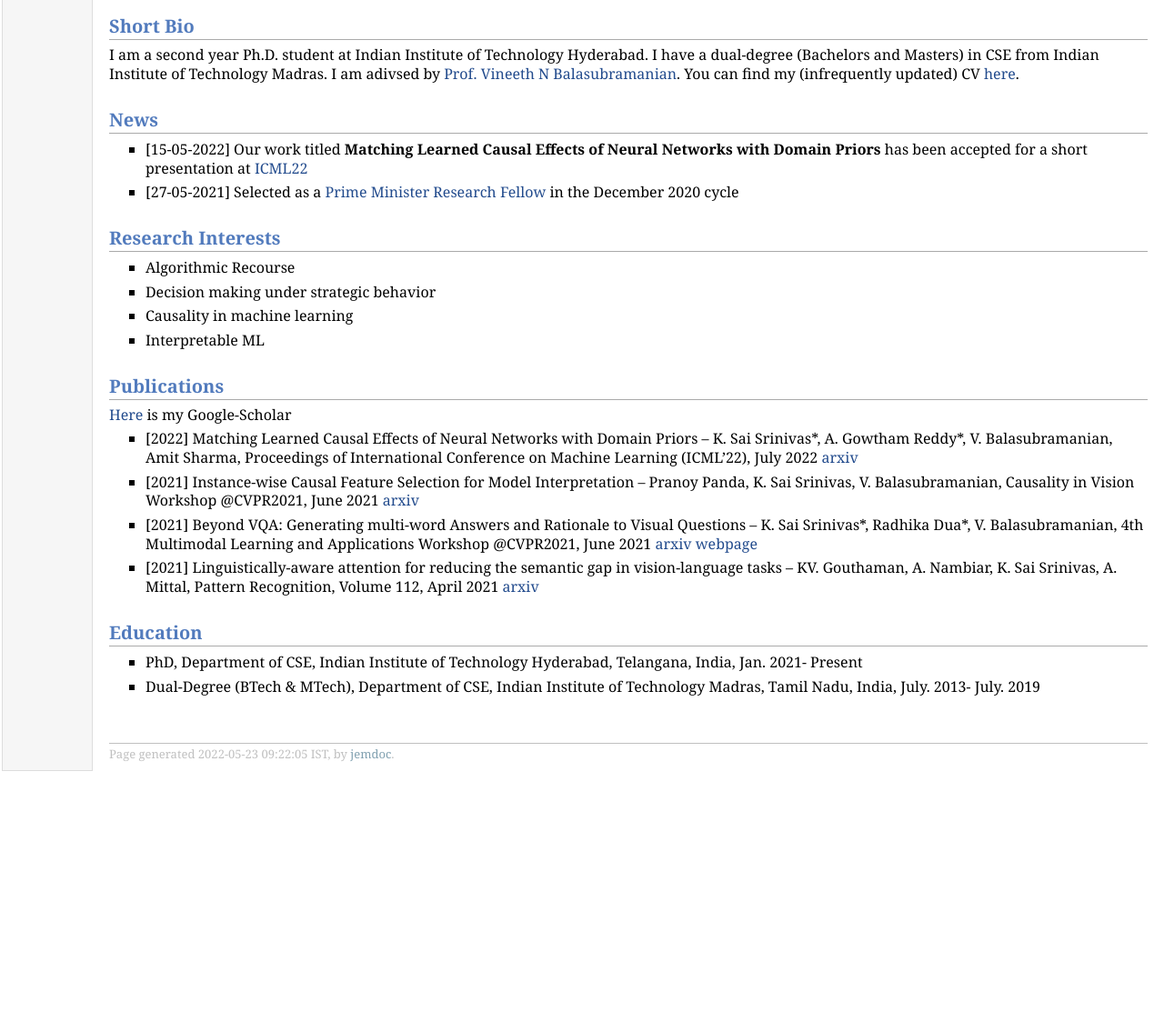
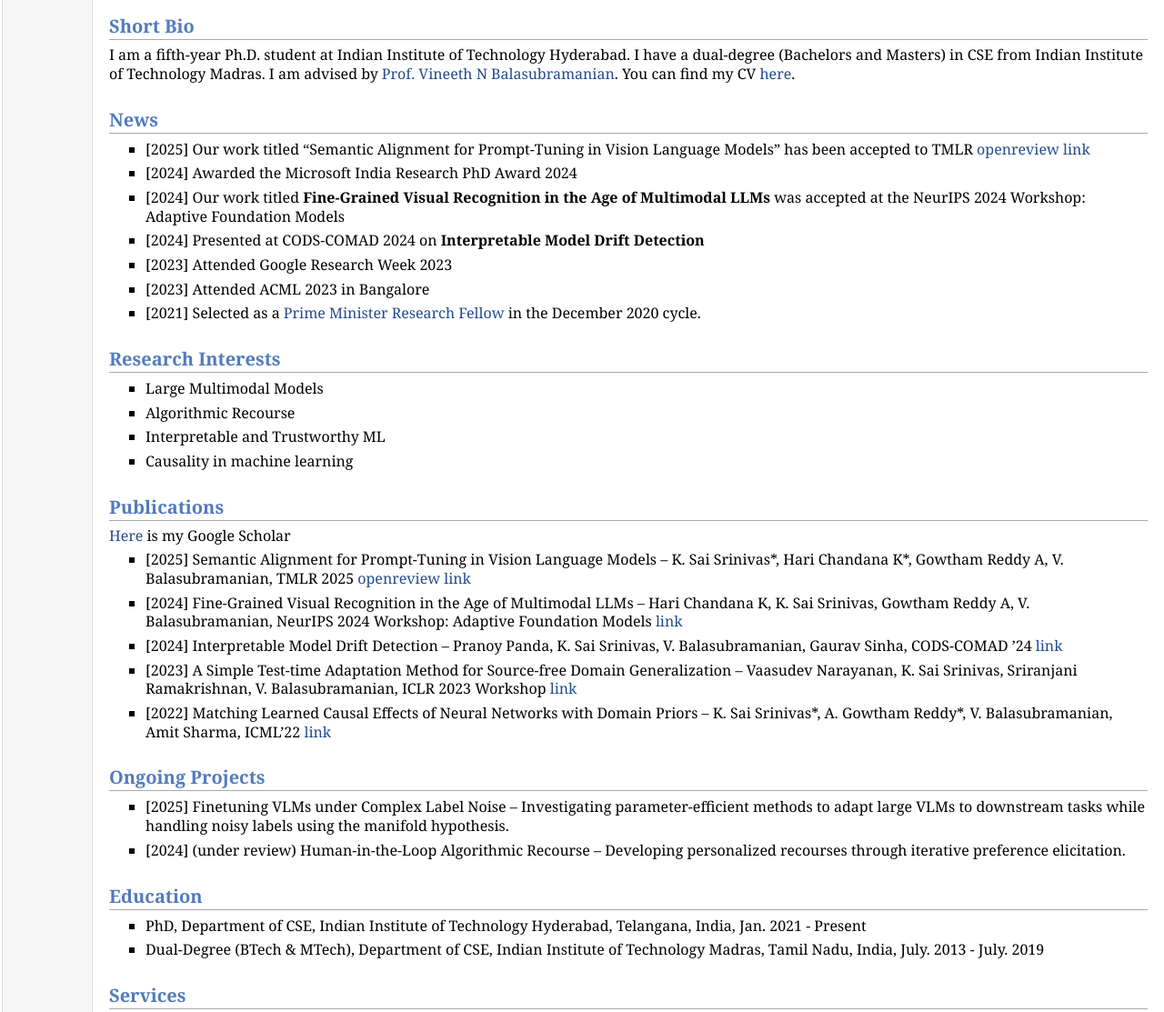
Before and after one commit to ksais/ksais.github.io, a plain HTML site: page index.html in a window 1280 px wide. Shown: the part 339-1452 px from the top of the page at 91% size. Before the commit the page ends 1197 px from the top, so only its background shows below. Drawn offline with Linux system fonts and the light colour scheme.

Commit message:
Add files via upload

```diff
--- a/index.html
+++ b/index.html
@@ -27,48 +27,74 @@ Ph.D. Student <br />
 Contact: <a href="mailto:cs21resch01004@iith.ac.in">Email</a>, <a href="https://www.linkedin.com/in/kancheti-sai-srinivas/">Linkedin</a>, <a href="https://github.com/ksais">Github</a></p>
 </td></tr></table>
 <h2>Short Bio </h2>
-<p>I am a second year Ph.D. student at Indian Institute of Technology Hyderabad. I have a dual-degree (Bachelors and Masters) in CSE from Indian Institute of Technology Madras.
-I am adivsed by <a href="https://www.iith.ac.in/~vineethnb/">Prof. Vineeth N Balasubramanian</a>. You can find my (infrequently updated) CV <a href="https://drive.google.com/file/d/1eoCSLUVzZRfk8PzbYJSrf4FZThNXnl7y/view?usp=sharing">here</a>.</p>
+<p>I am a fifth-year Ph.D. student at Indian Institute of Technology Hyderabad. I have a dual-degree (Bachelors and Masters) in CSE from Indian Institute of Technology Madras.
+I am advised by <a href="https://www.iith.ac.in/~vineethnb/">Prof. Vineeth N Balasubramanian</a>. You can find my CV <a href="https://drive.google.com/file/d/1eoCSLUVzZRfk8PzbYJSrf4FZThNXnl7y/view?usp=sharing">here</a>.</p>
 <h2>News</h2>
 <ul>
-<li><p>[15-05-2022] Our work titled <b>Matching Learned Causal Effects of Neural Networks with Domain Priors</b> has been accepted for a short presentation at <a href="https://icml.cc/Conferences/2022">ICML22</a> </p>
+<li><p>[2025] Our work titled &ldquo;Semantic Alignment for Prompt-Tuning in Vision Language Models&rdquo; has been accepted to TMLR <a href="https://openreview.net/forum?id=avDr56QjSI">openreview link</a></p>
 </li>
-<li><p>[27-05-2021] Selected as a <a href="https://www.pmrf.in/">Prime Minister Research Fellow</a> in the December 2020 cycle</p>
+<li><p>[2024] Awarded the Microsoft India Research PhD Award 2024</p>
+</li>
+<li><p>[2024] Our work titled <b>Fine-Grained Visual Recognition in the Age of Multimodal LLMs</b> was accepted at the NeurIPS 2024 Workshop: Adaptive Foundation Models</p>
+</li>
+<li><p>[2024] Presented at CODS-COMAD 2024 on <b>Interpretable Model Drift Detection</b></p>
+</li>
+<li><p>[2023] Attended Google Research Week 2023</p>
+</li>
+<li><p>[2023] Attended ACML 2023 in Bangalore</p>
+</li>
+<li><p>[2021] Selected as a <a href="https://www.pmrf.in/">Prime Minister Research Fellow</a> in the December 2020 cycle.</p>
 </li>
 </ul>
 <h2>Research Interests </h2>
 <ul>
+<li><p>Large Multimodal Models</p>
+</li>
 <li><p>Algorithmic Recourse</p>
 </li>
-<li><p>Decision making under strategic behavior</p>
+<li><p>Interpretable and Trustworthy ML</p>
 </li>
 <li><p>Causality in machine learning</p>
 </li>
-<li><p>Interpretable ML</p>
+</ul>
+<h2>Publications</h2>
+<p><a href="https://scholar.google.com/citations?user=JJP7dOsAAAAJ&amp;hl=en">Here</a> is my Google Scholar <br /></p>
+<ul>
+<li><p>[2025] Semantic Alignment for Prompt-Tuning in Vision Language Models &ndash; K. Sai Srinivas*, Hari Chandana K*, Gowtham Reddy A, V. Balasubramanian, TMLR 2025 <a href="https://openreview.net/forum?id=avDr56QjSI">openreview link</a></p>
+</li>
+<li><p>[2024] Fine-Grained Visual Recognition in the Age of Multimodal LLMs &ndash; Hari Chandana K, K. Sai Srinivas, Gowtham Reddy A, V. Balasubramanian, NeurIPS 2024 Workshop: Adaptive Foundation Models <a href="https://adaptive-foundation-models.org/">link</a></p>
+</li>
+<li><p>[2024] Interpretable Model Drift Detection &ndash; Pranoy Panda, K. Sai Srinivas, V. Balasubramanian, Gaurav Sinha, CODS-COMAD &rsquo;24 <a href="https://dl.acm.org/doi/abs/10.1145/3632410.3632434">link</a></p>
+</li>
+<li><p>[2023] A Simple Test-time Adaptation Method for Source-free Domain Generalization &ndash; Vaasudev Narayanan, K. Sai Srinivas, Sriranjani Ramakrishnan, V. Balasubramanian, ICLR 2023 Workshop <a href="https://domaingen.github.io/sessions">link</a></p>
+</li>
+<li><p>[2022] Matching Learned Causal Effects of Neural Networks with Domain Priors &ndash; K. Sai Srinivas*, A. Gowtham Reddy*, V. Balasubramanian, Amit Sharma, ICML&rsquo;22 <a href="https://proceedings.mlr.press/v162/kancheti22a">link</a></p>
 </li>
 </ul>
-<h2>Publications</h2>
-<p><a href="https://scholar.google.com/citations?user=JJP7dOsAAAAJ&amp;hl=en">Here</a> is my Google-Scholar <br /></p>
+<h2>Ongoing Projects</h2>
 <ul>
-<li><p>[2022] Matching Learned Causal Effects of Neural Networks with Domain Priors &ndash; K. Sai Srinivas*, A. Gowtham Reddy*, V. Balasubramanian, Amit Sharma, Proceedings of International Conference on Machine Learning (ICML&rsquo;22), July 2022 <a href="https://arxiv.org/abs/2111.12490">arxiv</a></p>
+<li><p>[2025] Finetuning VLMs under Complex Label Noise – Investigating parameter-efficient methods to adapt large VLMs to downstream tasks while handling noisy labels using the manifold hypothesis.</p>
 </li>
-<li><p>[2021] Instance-wise Causal Feature Selection for Model Interpretation &ndash; Pranoy Panda, K. Sai Srinivas, V. Balasubramanian, Causality in Vision Workshop @CVPR2021, June 2021 <a href="https://arxiv.org/abs/2104.12759">arxiv</a></p>
-</li>
-<li><p>[2021] Beyond VQA: Generating multi-word Answers and Rationale to Visual Questions &ndash; K. Sai Srinivas*, Radhika Dua*, V. Balasubramanian, 4th Multimodal Learning and Applications Workshop @CVPR2021, June 2021 <a href="https://arxiv.org/abs/2010.12852">arxiv</a> <a href="https://radhikadua123.github.io/ViQAR/">webpage</a></p>
-</li>
-<li><p>[2021] Linguistically-aware attention for reducing the semantic gap in vision-language tasks &ndash; KV. Gouthaman, A. Nambiar, K. Sai Srinivas, A. Mittal, Pattern Recognition, Volume 112, April 2021 <a href="https://arxiv.org/abs/2008.08012">arxiv</a></p>
+<li><p>[2024] (under review) Human-in-the-Loop Algorithmic Recourse – Developing personalized recourses through iterative preference elicitation.</p>
 </li>
 </ul>
 <h2>Education </h2>
 <ul>
-<li><p>PhD, Department of CSE, Indian Institute of Technology Hyderabad, Telangana, India, Jan. 2021- Present</p>
+<li><p>PhD, Department of CSE, Indian Institute of Technology Hyderabad, Telangana, India, Jan. 2021 - Present</p>
 </li>
-<li><p>Dual-Degree (BTech &amp; MTech), Department of CSE, Indian Institute of Technology Madras, Tamil Nadu, India, July. 2013- July. 2019</p>
+<li><p>Dual-Degree (BTech &amp; MTech), Department of CSE, Indian Institute of Technology Madras, Tamil Nadu, India, July. 2013 - July. 2019</p>
+</li>
+</ul>
+<h2>Services</h2>
+<ul>
+<li><p>Reviewer: AAAI (2025,2024), AISTATS 2025, CVPR 2025, NeurIPS 2024, ECCV 2024.</p>
+</li>
+<li><p>Teaching Assistant: Foundations of Machine Learning (Fall 2022), Advanced Topics in ML (Spring 2024)</p>
 </li>
 </ul>
 <div id="footer">
 <div id="footer-text">
-Page generated 2022-05-23 09:22:05 IST, by <a href="http://jemdoc.jaboc.net/">jemdoc</a>.
+Page generated 2025-01-23 11:27:37 IST, by <a href="http://jemdoc.jaboc.net/">jemdoc</a>.
 </div>
 </div>
 </td>
```
